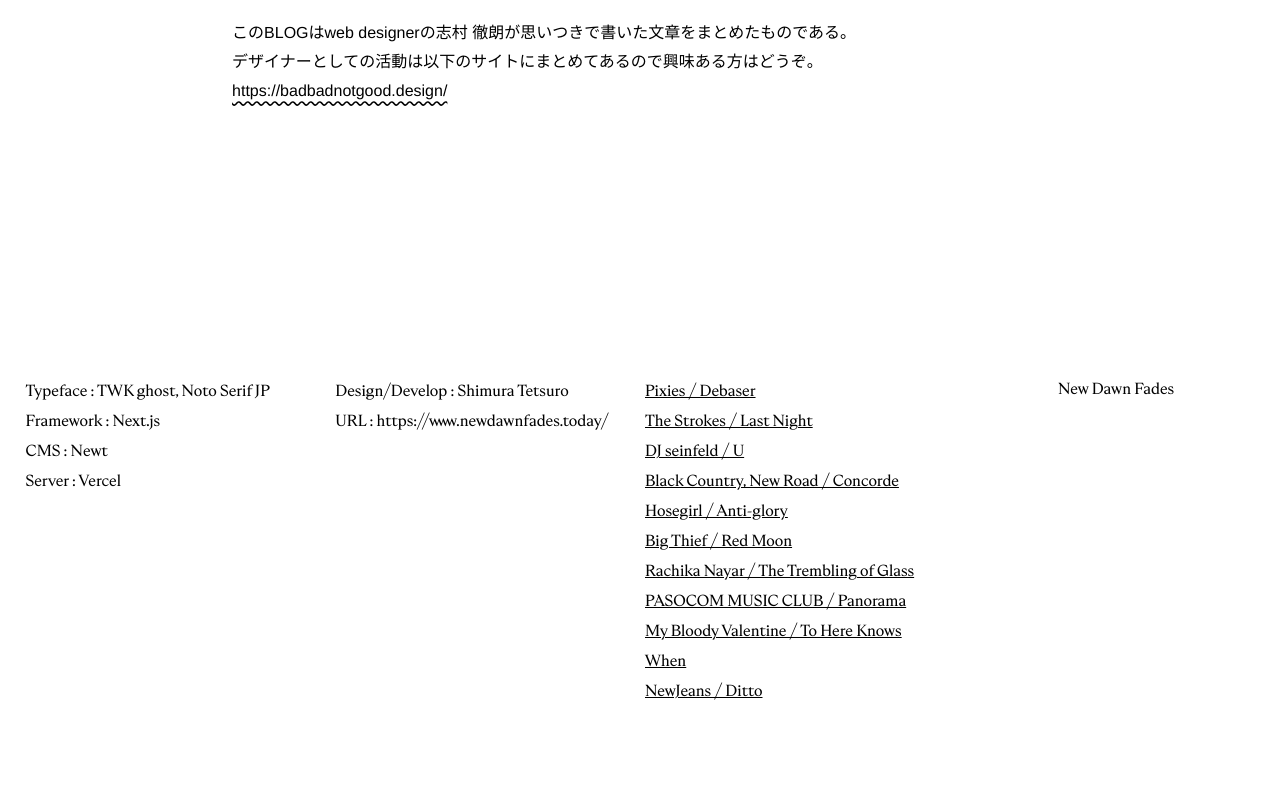
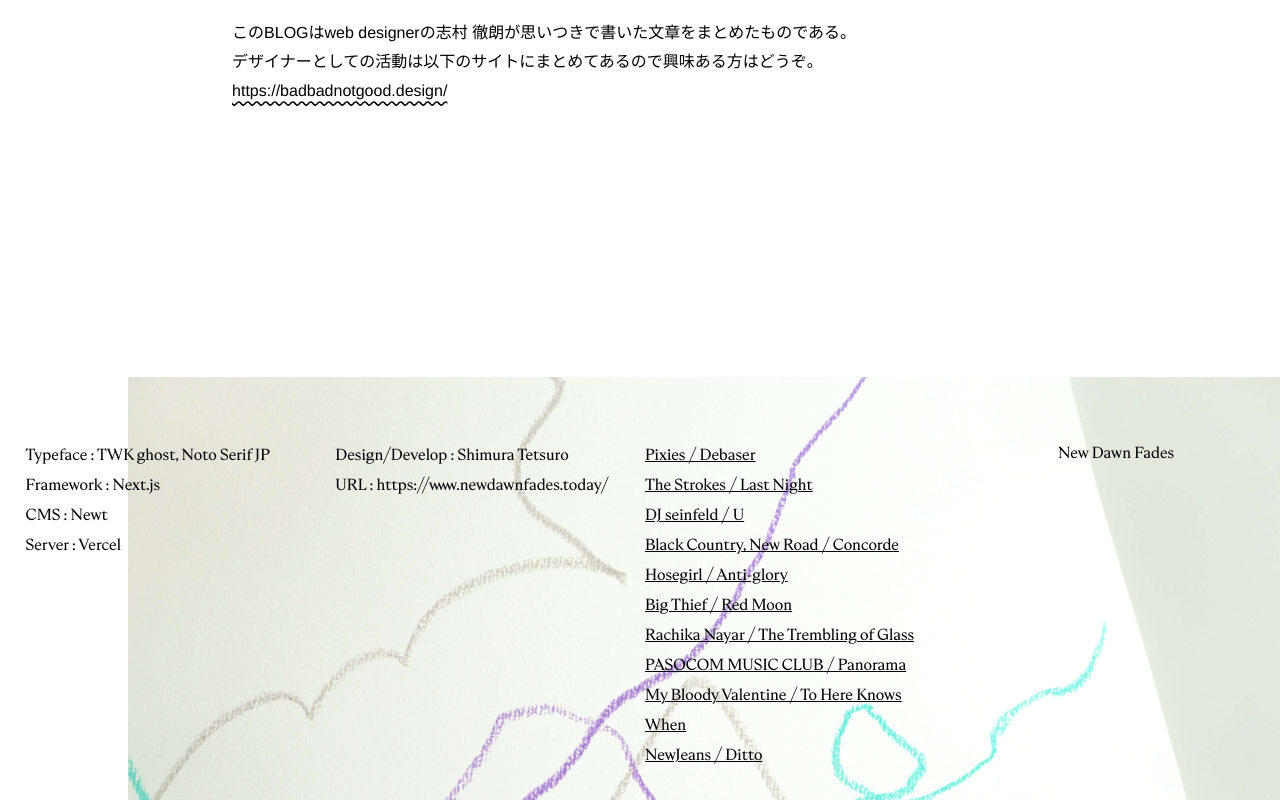
Before and after one commit to tetsuroshimura/newdawnfades_blog, a Next.js app: page /about in a window 1280 px wide. Shown: the part 980-1780 px from the top of the page. Before the commit the page ends 1751 px from the top, so only its background shows below. Built offline with nearby package versions, Linux system fonts and the light colour scheme.

Commit message:
footerに背景画像を追加

```diff
--- a/styles/Article.module.scss
+++ b/styles/Article.module.scss
@@ -238,6 +238,7 @@
   display: grid;
   grid-template-columns: repeat(12, 1fr);
   gap: 1rem;
+  padding-bottom: 5vw;
 }
 
 .Article_Navigation_Text {
--- a/styles/Footer.module.css
+++ b/styles/Footer.module.css
@@ -1,7 +1,12 @@
 .Footer {
   padding: 5vw 2vw;
-  padding-top: 20vw;
+  margin-top: 20vw;
+  padding-bottom: 22vw;
   background-color: #fff;
+  background-image: url(/bg_draw_crayon.jpg);
+  background-size: 90%;
+  background-repeat: no-repeat;
+  background-position: top right;
 }
 .Footer_Inner {
   display: grid;
@@ -83,7 +88,7 @@ li.Footer_Text_List {
 @media (max-width: 960px) {
   .Footer {
     padding: 50px 20px;
-    padding-top: 200px;
+    margin-top: 200px;
   }
   .Footer_Inner {
     display: block;
```
Also changed, not shown: public/bg_draw_crayon.jpg (added).
